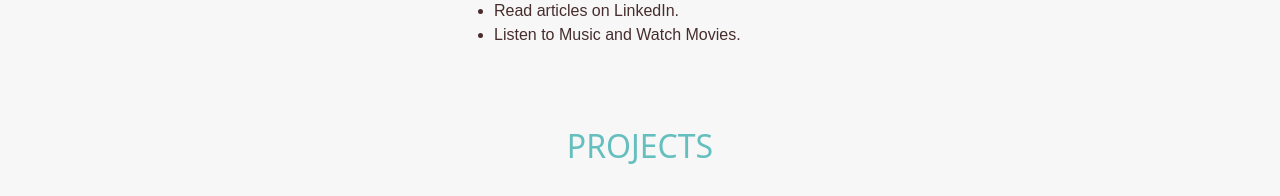
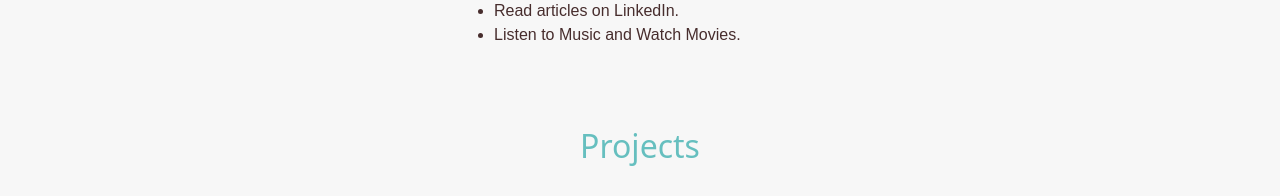
Before and after one commit to NavGit22/NavGit22.github.io, a plain HTML site: page index.html in a window 1280 px wide. Shown: the part 1620-1816 px from the top of the page. Drawn offline with nearby package versions, Linux system fonts and the light colour scheme.

Commit message:
Update index.html

```diff
--- a/index.html
+++ b/index.html
@@ -147,7 +147,7 @@
   <!-- portfolio section-->
   <section id="portfolio">
     <div class="container mx-auto mt-4">
-      <h2 class="text-center hero_color">PROJECTS</h2>
+      <h2 class="text-center hero_color">Projects</h2>
       <br />
       <div class="tab">
         <button class="tablinks" onclick="openProj(event, 'Web')" id="defaultOpen">Web App</button>
```
